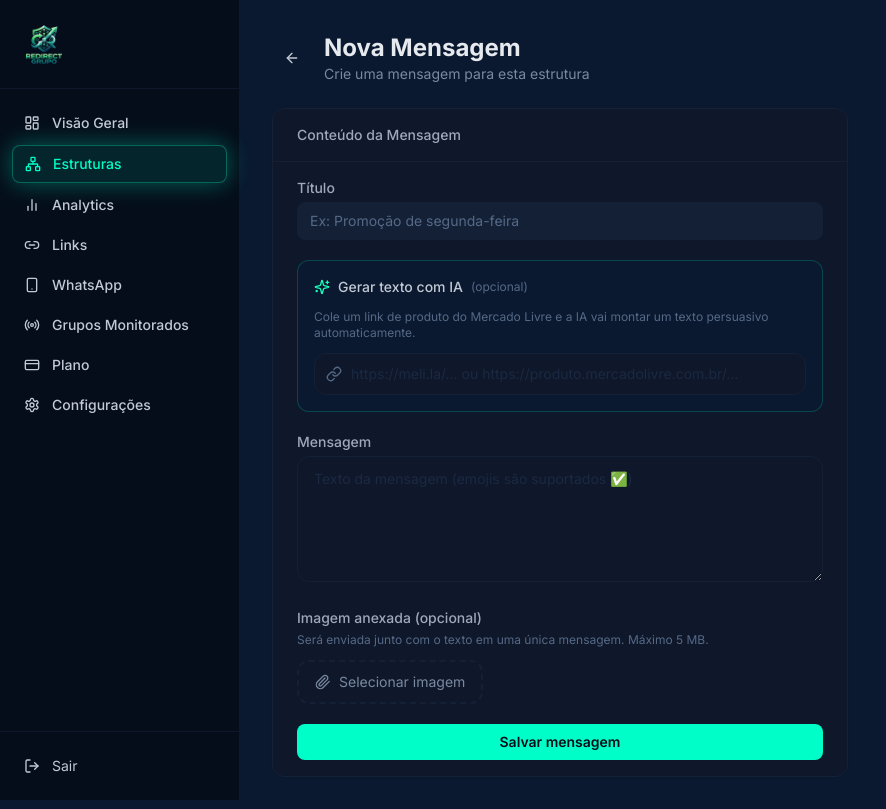
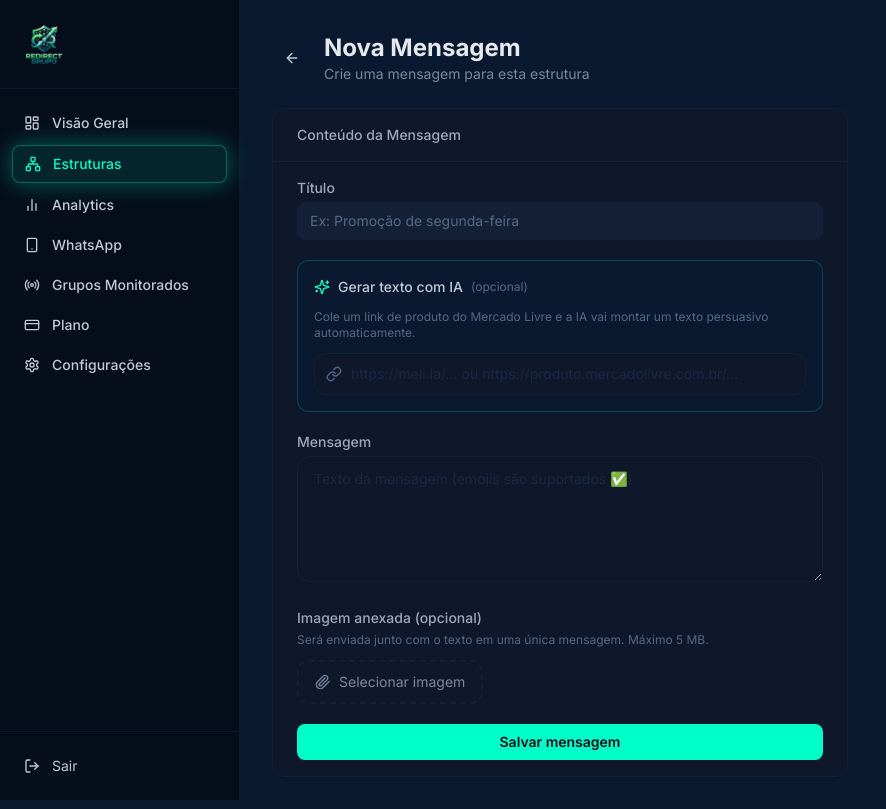
Before and after one commit to achadostreinofofo/grupolink-frontend, a Next.js app: page /dashboard/structures/1/messages/new in a window 1280 px wide. Shown: the whole page, without its empty margins (0-886 px from the left). Built offline with nearby package versions, Linux system fonts and the light colour scheme.

Commit message:
chore: ocultar menu Links no Sidebar
Mensagens passam a usar o link completo do produto (sem encurtar), então o
módulo de Links (encurtador) sai do menu. Código preservado, só oculto.

Co-Authored-By: Claude Opus 4.8 <noreply@anthropic.com>

```diff
--- a/src/components/dashboard/Sidebar.tsx
+++ b/src/components/dashboard/Sidebar.tsx
@@ -12,7 +12,7 @@ const nav = [
   { href: '/dashboard/structures',         label: 'Estruturas',        icon: Network },
   { href: '/dashboard/analytics',          label: 'Analytics',         icon: BarChart2 },
   // { href: '/dashboard/templates',          label: 'Templates',         icon: FileText },   // MVP: desabilitado
-  { href: '/dashboard/links',              label: 'Links',             icon: Link2 },
+  // { href: '/dashboard/links',              label: 'Links',             icon: Link2 },      // MVP: desabilitado (mensagens usam link completo, sem encurtar)
   { href: '/dashboard/integrations',       label: 'WhatsApp',          icon: Smartphone },
   { href: '/dashboard/monitored-groups',   label: 'Grupos Monitorados',icon: Radio },
   { href: '/dashboard/billing',            label: 'Plano',             icon: CreditCard },
```
Also changed, not shown: 1 other file (tests, documents, lock files or other folders).
